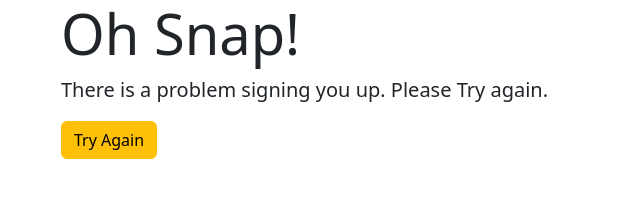
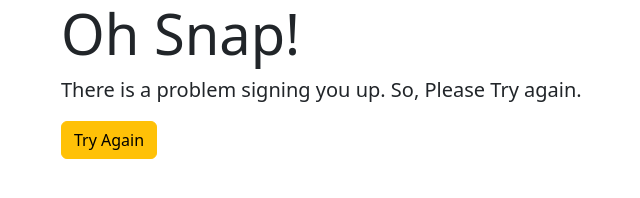
Before and after one commit to shouvik666/MERN, a website: page failure.html in a window 1280 px wide. Shown: the full height of the page, 21-661 px from the left. Drawn offline with nearby package versions, Linux system fonts and the light colour scheme.

Commit message:
Initial Commit

```diff
--- a/failure.html
+++ b/failure.html
@@ -10,7 +10,7 @@
     <div class="jumbotron jumbotron-fluid">
         <div class="container">
           <h1 class="display-4">Oh Snap!</h1>
-          <p class="lead">There is a problem signing you up. Please Try again.</p>
+          <p class="lead">There is a problem signing you up. So, Please Try again.</p>
           <form action="/failure" method="post">
             <button class="btn brn-lg btn-warning" type="submit" name="button">Try Again</button>
           </form>
```
